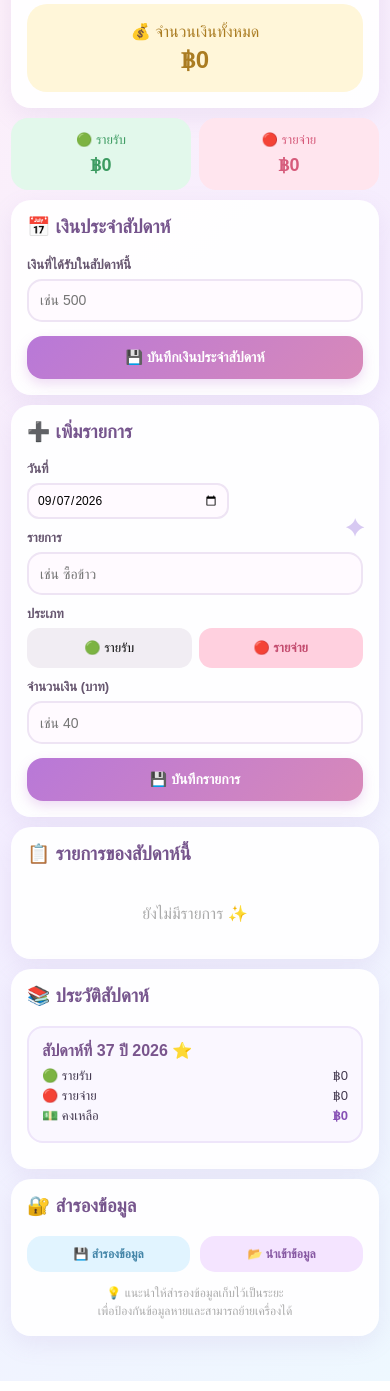
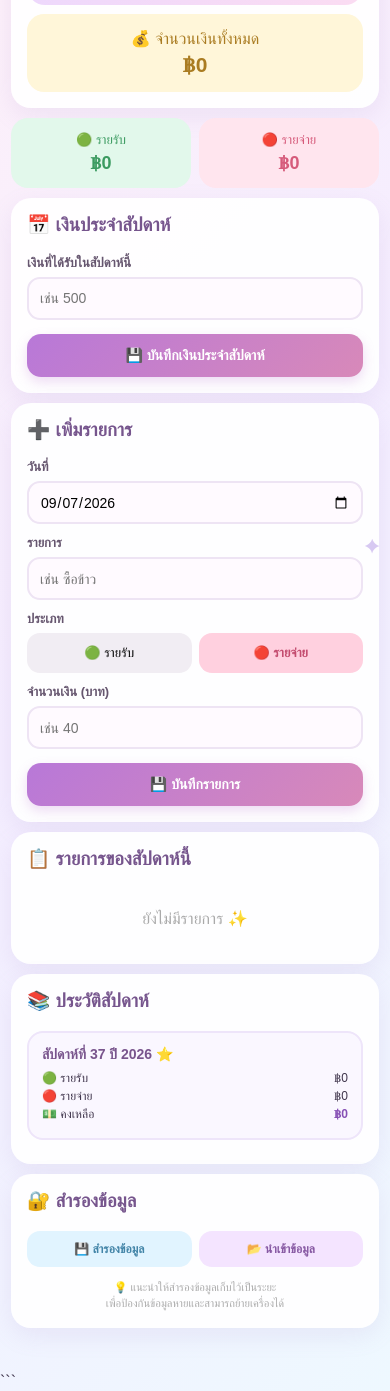
Before and after one commit to jenrineny-cyber/my-money, a plain HTML site: page index.html in a window 390 px wide. Shown: the part 271-1662 px from the top of the page. Drawn offline with Linux system fonts and the light colour scheme.

Commit message:
Update index.html

````diff
--- a/index.html
+++ b/index.html
@@ -1,3 +1,4 @@
+```html
 <!DOCTYPE html>
 <html lang="th">
 <head>
@@ -142,6 +143,7 @@ label {
   color: #66566f;
 }
 
+/* ช่องกรอกทุกช่องขนาดเท่ากัน */
 input {
   width: 100%;
   height: 46px;
@@ -157,22 +159,14 @@ input:focus {
   border-color: #d4a5e8;
 }
 
-/* =========================
-   ช่องวันที่โดยเฉพาะ
-========================= */
-
+/* ช่องวันที่ขนาดเท่าช่องรายการ */
 input[type="date"] {
-  width: 60%;
-  height: 36px;
-  padding: 5px 8px;
-  font-size: 12px;
-  border-radius: 12px;
-}
-
-
-/* =========================
-   ปุ่มรายรับ / รายจ่าย
-========================= */
+  width: 100%;
+  height: 46px;
+  padding: 13px;
+  font-size: 15px;
+  border-radius: 15px;
+}
 
 .type-buttons {
   display: flex;
@@ -181,6 +175,7 @@ input[type="date"] {
 
 .type-buttons button {
   flex: 1;
+  min-width: 0;
   padding: 13px;
   border: none;
   border-radius: 15px;
@@ -200,11 +195,6 @@ input[type="date"] {
   color: #c44d70;
   font-weight: bold;
 }
-
-
-/* =========================
-   ปุ่มบันทึก
-========================= */
 
 .save-btn {
   width: 100%;
@@ -224,11 +214,6 @@ input[type="date"] {
   transform: scale(0.98);
 }
 
-
-/* =========================
-   ปุ่มกลับ
-========================= */
-
 .back-btn {
   width: 100%;
   padding: 12px;
@@ -246,11 +231,6 @@ input[type="date"] {
   background: #e3d1f2;
 }
 
-
-/* =========================
-   สำรองข้อมูล
-========================= */
-
 .backup-box {
   display: grid;
   grid-template-columns: 1fr 1fr;
@@ -284,11 +264,6 @@ input[type="date"] {
   margin: 12px 0 0;
   line-height: 1.5;
 }
-
-
-/* =========================
-   รายการ
-========================= */
 
 .item {
   display: flex;
@@ -326,6 +301,7 @@ input[type="date"] {
   font-weight: bold;
   font-size: 14px;
   word-break: break-word;
+  overflow-wrap: anywhere;
 }
 
 .item-date {
@@ -356,11 +332,6 @@ input[type="date"] {
   padding: 6px 8px;
 }
 
-
-/* =========================
-   ประวัติสัปดาห์
-========================= */
-
 .week-history {
   margin-top: 10px;
 }
@@ -386,8 +357,14 @@ input[type="date"] {
 .week-info {
   display: flex;
   justify-content: space-between;
+  gap: 10px;
   font-size: 13px;
   margin: 4px 0;
+}
+
+.week-info span:last-child {
+  overflow-wrap: anywhere;
+  text-align: right;
 }
 
 .week-balance {
@@ -400,11 +377,6 @@ input[type="date"] {
   color: #aaa;
   padding: 20px;
 }
-
-
-/* =========================
-   ของตกแต่ง
-========================= */
 
 .container::before {
   content: "♡";
@@ -450,6 +422,7 @@ input[type="date"] {
 
   .header p {
     font-size: 13px;
+    margin-top: 6px;
   }
 
   .card {
@@ -458,12 +431,27 @@ input[type="date"] {
     border-radius: 20px;
   }
 
+  .week-title {
+    font-size: 14px;
+  }
+
   .balance {
     padding: 20px 10px;
+    border-radius: 18px;
   }
 
   .balance h2 {
     font-size: 32px;
+  }
+
+  .total-box {
+    padding: 15px 10px;
+    border-radius: 17px;
+    margin-top: 9px;
+  }
+
+  .total-box b {
+    font-size: 21px;
   }
 
   .summary {
@@ -479,6 +467,7 @@ input[type="date"] {
 
   .summary-box b {
     font-size: 18px;
+    margin-top: 5px;
   }
 
   label {
@@ -486,19 +475,21 @@ input[type="date"] {
     margin-top: 11px;
   }
 
+  /* ช่องทั้งหมดเท่ากันบนมือถือ */
   input {
+    width: 100%;
     height: 43px;
     padding: 11px;
     font-size: 14px;
-  }
-
-  /* วันที่บนมือถือ */
+    border-radius: 13px;
+  }
+
   input[type="date"] {
-    width: 60%;
-    height: 36px;
-    padding: 5px 8px;
-    font-size: 12px;
-    border-radius: 12px;
+    width: 100%;
+    height: 43px;
+    padding: 11px;
+    font-size: 14px;
+    border-radius: 13px;
   }
 
   .type-buttons {
@@ -515,6 +506,7 @@ input[type="date"] {
     padding: 13px;
     margin-top: 14px;
     font-size: 14px;
+    border-radius: 14px;
   }
 
   .back-btn {
@@ -524,6 +516,11 @@ input[type="date"] {
 
   .item {
     padding: 12px 0;
+    gap: 5px;
+  }
+
+  .item-info {
+    gap: 8px;
   }
 
   .icon {
@@ -549,16 +546,47 @@ input[type="date"] {
   .delete-btn {
     font-size: 11px;
     padding: 5px 7px;
+    margin-left: 2px;
   }
 
   .week-card {
     padding: 13px;
     border-radius: 16px;
+    margin: 8px 0;
+  }
+
+  .week-card h4 {
+    font-size: 14px;
+  }
+
+  .week-info {
+    font-size: 12px;
+  }
+
+  .backup-box {
+    gap: 7px;
   }
 
   .backup-btn {
     padding: 11px 4px;
     font-size: 12px;
+    border-radius: 13px;
+  }
+
+  .backup-note {
+    font-size: 11px;
+  }
+
+  .container::before {
+    top: 10px;
+    left: 8px;
+    font-size: 22px;
+  }
+
+  .container::after {
+    bottom: 15px;
+    right: 10px;
+    font-size: 20px;
   }
 
 }
@@ -595,10 +623,21 @@ input[type="date"] {
     max-width: 105px;
   }
 
+  .income-text,
+  .expense-text {
+    font-size: 11px;
+  }
+
+  .delete-btn {
+    padding: 5px 6px;
+  }
+
+  /* วันที่ยังเท่าช่องอื่น */
   input[type="date"] {
-    width: 60%;
-    height: 35px;
-    font-size: 11px;
+    width: 100%;
+    height: 43px;
+    padding: 11px;
+    font-size: 13px;
   }
 
 }
@@ -610,7 +649,6 @@ input[type="date"] {
 <body>
 
 <div class="container">
-
 
   <!-- HEADER -->
 
@@ -672,7 +710,7 @@ input[type="date"] {
   </div>
 
 
-  <!-- รายรับรายจ่าย -->
+  <!-- รายรับ / รายจ่าย -->
 
   <div class="summary">
 
@@ -887,7 +925,6 @@ input[type="date"] {
 
 <script>
 
-
 let type = "expense";
 
 let currentWeekKey =
@@ -895,9 +932,7 @@ let currentWeekKey =
 
 let allData =
   JSON.parse(
-    localStorage.getItem(
-      "myMoneyWeeks"
-    )
+    localStorage.getItem("myMoneyWeeks")
   ) || {};
 
 
@@ -915,10 +950,6 @@ if (!allData[currentWeekKey]) {
 
 saveData();
 
-
-/* =========================
-   หาสัปดาห์
-========================= */
 
 function getWeekNumber(date) {
 
@@ -993,10 +1024,6 @@ function getWeekText(key) {
 }
 
 
-/* =========================
-   บันทึกข้อมูล
-========================= */
-
 function saveData() {
 
   localStorage.setItem(
@@ -1007,10 +1034,6 @@ function saveData() {
 }
 
 
-/* =========================
-   เลือกประเภท
-========================= */
-
 function setType(newType) {
 
   type = newType;
@@ -1043,10 +1066,6 @@ function setType(newType) {
 
 }
 
-
-/* =========================
-   เงินประจำสัปดาห์
-========================= */
 
 function saveWeeklyMoney() {
 
@@ -1084,10 +1103,6 @@ function saveWeeklyMoney() {
 }
 
 
-/* =========================
-   เพิ่มรายการ
-========================= */
-
 function addTransaction() {
 
   const date =
@@ -1159,10 +1174,6 @@ function addTransaction() {
 
 }
 
-
-/* =========================
-   ลบรายการ
-========================= */
 
 function deleteTransaction(id) {
 
@@ -1191,16 +1202,10 @@ function deleteTransaction(id) {
 }
 
 
-/* =========================
-   คำนวณ
-========================= */
-
 function calculateWeek(week) {
 
   let income =
-    Number(
-      week.weeklyMoney
-    ) || 0;
+    Number(week.weeklyMoney) || 0;
 
   let expense = 0;
 
@@ -1240,10 +1245,6 @@ function calculateWeek(week) {
 
 }
 
-
-/* =========================
-   แสดงข้อมูล
-========================= */
 
 function render() {
 
@@ -1332,10 +1333,6 @@ function render() {
 }
 
 
-/* =========================
-   แสดงรายการ
-========================= */
-
 function renderTransactions() {
 
   const container =
@@ -1352,11 +1349,8 @@ function renderTransactions() {
   ) {
 
     container.innerHTML =
-
       `<div class="empty">
-
         ยังไม่มีรายการ ✨
-
       </div>`;
 
     return;
@@ -1383,31 +1377,17 @@ function renderTransactions() {
           <div class="item-info">
 
             <div class="icon">
-
-              ${
-                isIncome
-                ? "💰"
-                : "🛍️"
-              }
-
+              ${isIncome ? "💰" : "🛍️"}
             </div>
 
             <div>
 
               <div class="item-name">
-
-                ${escapeHTML(
-                  item.name
-                )}
-
+                ${escapeHTML(item.name)}
               </div>
 
               <div class="item-date">
-
-                ${formatDate(
-                  item.date
-                )}
-
+                ${formatDate(item.date)}
               </div>
 
             </div>
@@ -1423,11 +1403,7 @@ function renderTransactions() {
               : "expense-text"
             }">
 
-              ${
-                isIncome
-                ? "+"
-                : "-"
-              }
+              ${isIncome ? "+" : "-"}
 
               ฿${Number(
                 item.amount
@@ -1454,10 +1430,6 @@ function renderTransactions() {
 }
 
 
-/* =========================
-   ประวัติสัปดาห์
-========================= */
-
 function renderWeekHistory() {
 
   const container =
@@ -1506,11 +1478,7 @@ function renderWeekHistory() {
 
             ${getWeekText(key)}
 
-            ${
-              isCurrent
-              ? " ⭐"
-              : ""
-            }
+            ${isCurrent ? " ⭐" : ""}
 
           </h4>
 
@@ -1548,9 +1516,7 @@ function renderWeekHistory() {
             </span>
 
             <span class="week-balance">
-
               ฿${result.balance.toLocaleString()}
-
             </span>
 
           </div>
@@ -1564,10 +1530,6 @@ function renderWeekHistory() {
 }
 
 
-/* =========================
-   ดูสัปดาห์เก่า
-========================= */
-
 function viewWeek(key) {
 
   currentWeekKey = key;
@@ -1575,19 +1537,12 @@ function viewWeek(key) {
   render();
 
   window.scrollTo({
-
     top: 0,
-
     behavior: "smooth"
-
   });
 
 }
 
-
-/* =========================
-   กลับสัปดาห์ปัจจุบัน
-========================= */
 
 function goToCurrentWeek() {
 
@@ -1616,23 +1571,14 @@ function goToCurrentWeek() {
   render();
 
   window.scrollTo({
-
     top: 0,
-
     behavior: "smooth"
-
   });
 
 }
 
 
-/* =========================
-   วันที่
-========================= */
-
-function formatDate(
-  dateString
-) {
+function formatDate(dateString) {
 
   const date =
     new Date(dateString);
@@ -1640,22 +1586,14 @@ function formatDate(
   return date.toLocaleDateString(
     "th-TH",
     {
-
       day: "numeric",
-
       month: "short",
-
       year: "numeric"
-
     }
   );
 
 }
 
-
-/* =========================
-   ป้องกัน HTML
-========================= */
 
 function escapeHTML(text) {
 
@@ -1683,10 +1621,6 @@ function escapeHTML(text) {
 }
 
 
-/* =========================
-   เช็กสัปดาห์ใหม่
-========================= */
-
 function checkNewWeek() {
 
   const realWeek =
@@ -1713,10 +1647,6 @@ function checkNewWeek() {
 
 }
 
-
-/* =========================
-   สำรองข้อมูล
-========================= */
 
 function exportData() {
 
@@ -1772,19 +1702,13 @@ function exportData() {
 }
 
 
-/* =========================
-   นำเข้าข้อมูล
-========================= */
-
 function importData(event) {
 
   const file =
     event.target.files[0];
 
   if (!file) {
-
     return;
-
   }
 
   const reader =
@@ -1801,13 +1725,10 @@ function importData(event) {
           );
 
         if (
-          typeof imported !==
-          "object" ||
+          typeof imported !== "object" ||
           imported === null
         ) {
-
           throw new Error();
-
         }
 
         for (
@@ -1815,11 +1736,9 @@ function importData(event) {
         ) {
 
           if (
-            !imported[key]
-              .transactions ||
+            !imported[key].transactions ||
             !Array.isArray(
-              imported[key]
-                .transactions
+              imported[key].transactions
             )
           ) {
 
@@ -1834,9 +1753,7 @@ function importData(event) {
             "นำเข้าข้อมูลนี้ใช่ไหม?\nข้อมูลเดิมในเว็บจะถูกแทนที่"
           );
 
-        if (
-          !confirmImport
-        ) {
+        if (!confirmImport) {
 
           event.target.value = "";
 
@@ -1844,8 +1761,7 @@ function importData(event) {
 
         }
 
-        allData =
-          imported;
+        allData = imported;
 
         const realWeek =
           getWeekKey();
@@ -1893,17 +1809,15 @@ function importData(event) {
 
 
 /* =========================
-   เริ่มต้นเว็บ
+   เริ่มต้น
 ========================= */
 
-document.getElementById(
-  "date"
-).value =
+document.getElementById("date")
+  .value =
   new Date()
     .toISOString()
     .split("T")[0];
 
-
 checkNewWeek();
 
 render();
@@ -1912,3 +1826,4 @@ render();
 
 </body>
 </html>
+```
````
